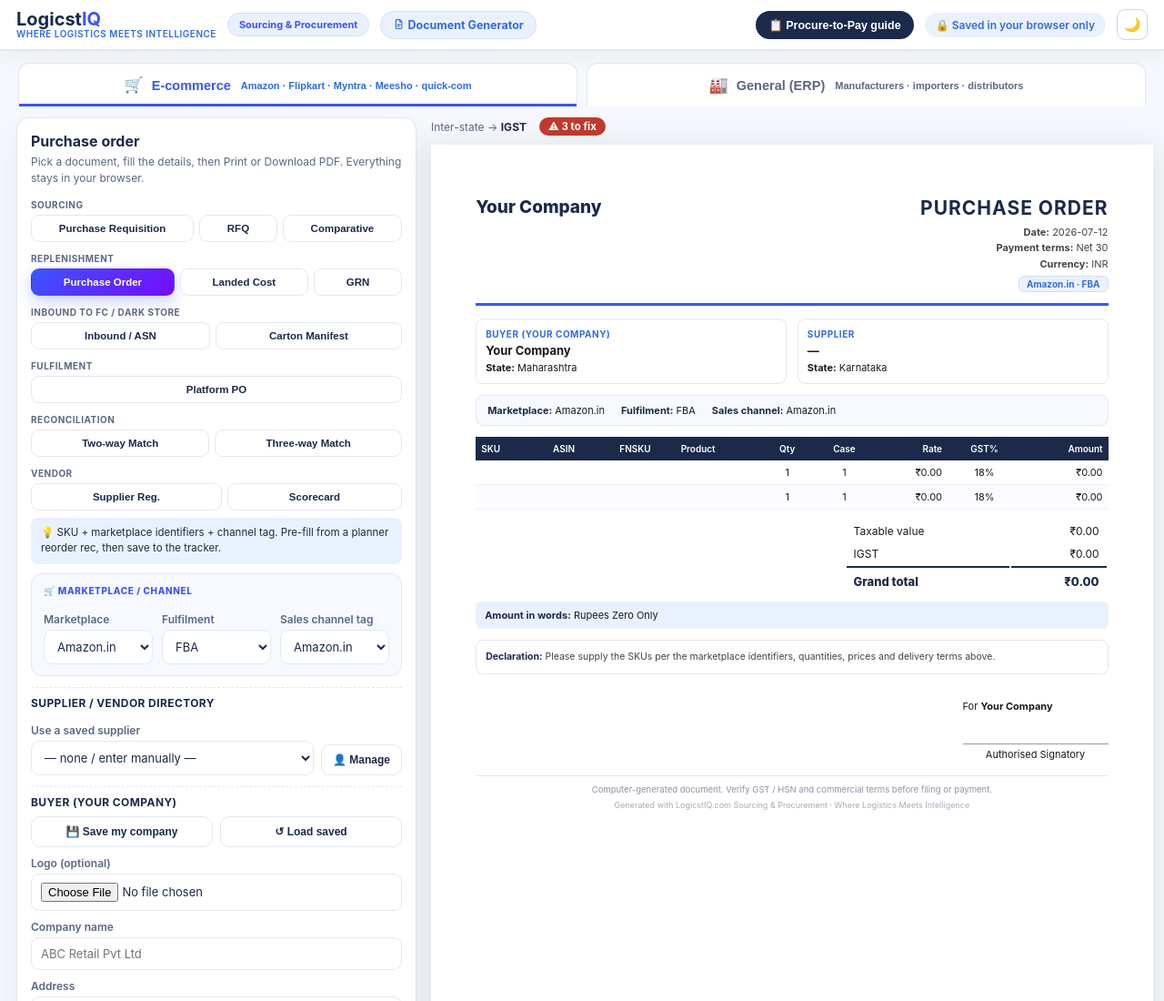
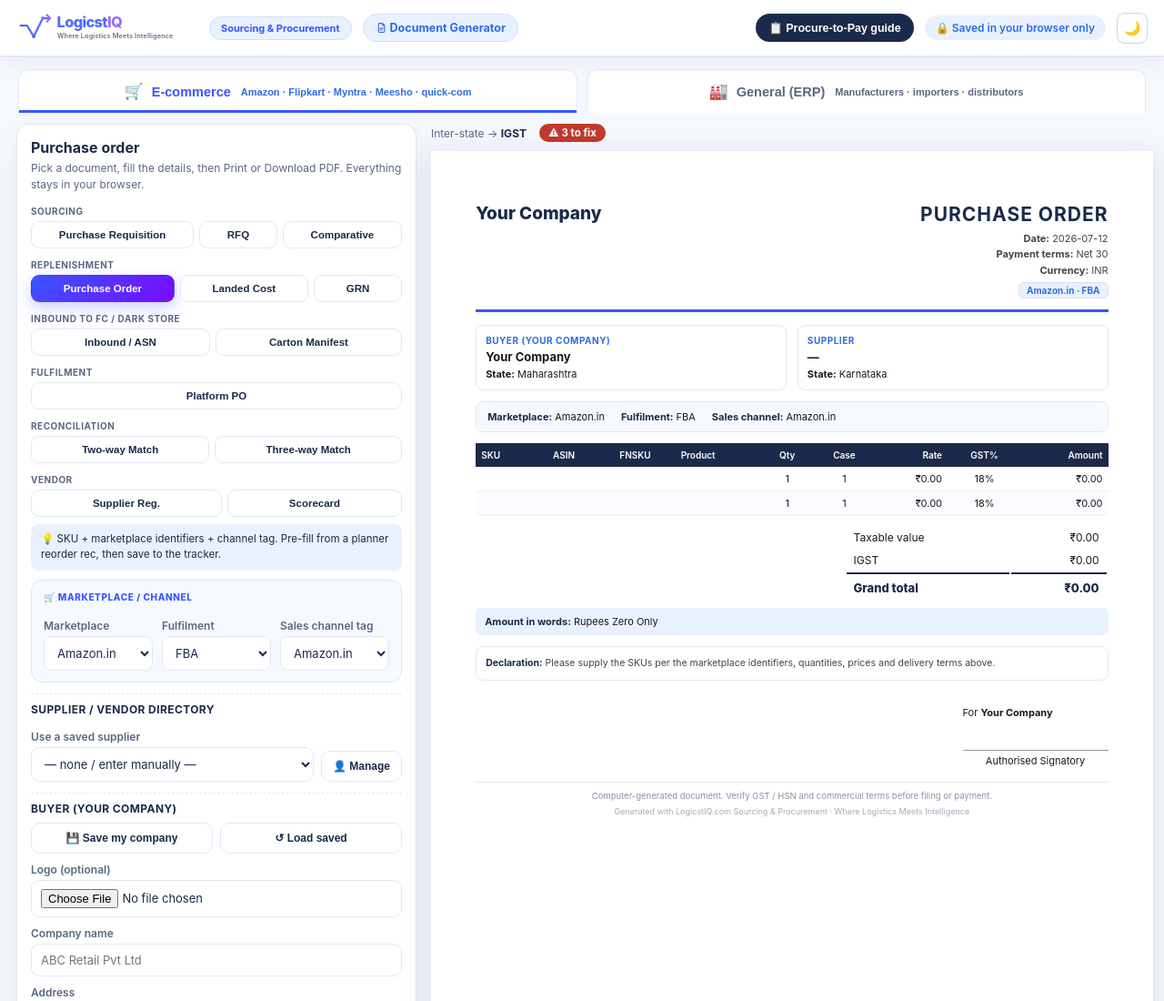
Before and after one commit to logicstiq/logicstiq, a plain HTML site: page sourcing-procurement.html in a window 1280 px wide. Shown: the top 1100 px of the page at 91% size. Drawn offline with nearby package versions, Linux system fonts and the light colour scheme.

Commit message:
Unify SVG logo on Sourcing pages

```diff
--- a/sourcing-procurement.html
+++ b/sourcing-procurement.html
@@ -193,7 +193,7 @@
 </head>
 <body>
 <div class="topbar">
-  <a class="brand" href="/" title="Back to LogicstIQ home"><b>Logicst<span>IQ</span></b><small>Where Logistics Meets Intelligence</small></a>
+  <a href="/" class="nav-logo" title="Back to LogicstIQ home" aria-label="LogicstIQ — Home" style="display:inline-flex;align-items:center;text-decoration:none">  <svg width="200" height="41" viewBox="0 0 440 90" fill="none" xmlns="http://www.w3.org/2000/svg" style="display:block;overflow:visible">  <defs>  <linearGradient id="liq_grad" x1="10" y1="70" x2="400" y2="20" gradientUnits="userSpaceOnUse">  <stop offset="0%" stop-color="#4F6BFF"/><stop offset="100%" stop-color="#9B6BFF"/>  </linearGradient>  </defs>  <path d="M10 40 L26 40 L42 66 L64 22 L80 22" stroke="url(#liq_grad)" stroke-width="5" stroke-linecap="round" stroke-linejoin="round" fill="none"/>  <path d="M74 14 L82 22 L74 30" stroke="#9B6BFF" stroke-width="4.5" stroke-linecap="round" stroke-linejoin="round" fill="none"/>  <circle cx="42" cy="66" r="4.5" fill="#4F6BFF"/>  <circle cx="64" cy="22" r="4.5" fill="#9B6BFF"/>  <text x="98" y="44" font-family="'Plus Jakarta Sans','Inter',sans-serif" font-size="36" font-weight="800" letter-spacing="-1.4"><tspan fill="#4F6BFF">Logicst</tspan><tspan fill="#9B6BFF">IQ</tspan></text>  <text x="99" y="70" font-family="'Inter',sans-serif" font-size="16" font-weight="600" letter-spacing="0.3" fill="#64748B">Where Logistics Meets Intelligence</text>  </svg> </a><style>[data-theme="dark"] .nav-logo text tspan:first-child{fill:#FFFFFF}</style>
   <span class="modmark">Sourcing &amp; Procurement</span>
   <a href="/documents-generator.html" style="text-decoration:none;font-size:12.5px;font-weight:700;color:#2E6BE6;background:#EAF1FE;border:1px solid #cfe0fc;border-radius:30px;padding:7px 13px"><svg class="liq-i" viewBox="0 0 24 24" fill="none" stroke="currentColor" stroke-width="2" stroke-linecap="round" stroke-linejoin="round"><path d="M14 3H8a2 2 0 0 0-2 2v14a2 2 0 0 0 2 2h8a2 2 0 0 0 2-2V7z"/><path d="M14 3v4h4"/><path d="M9 13h6M9 16.5h4"/></svg> Document Generator</a>
   <button class="guidebtn" id="guideOpen">📋 Procure-to-Pay guide</button>
```
